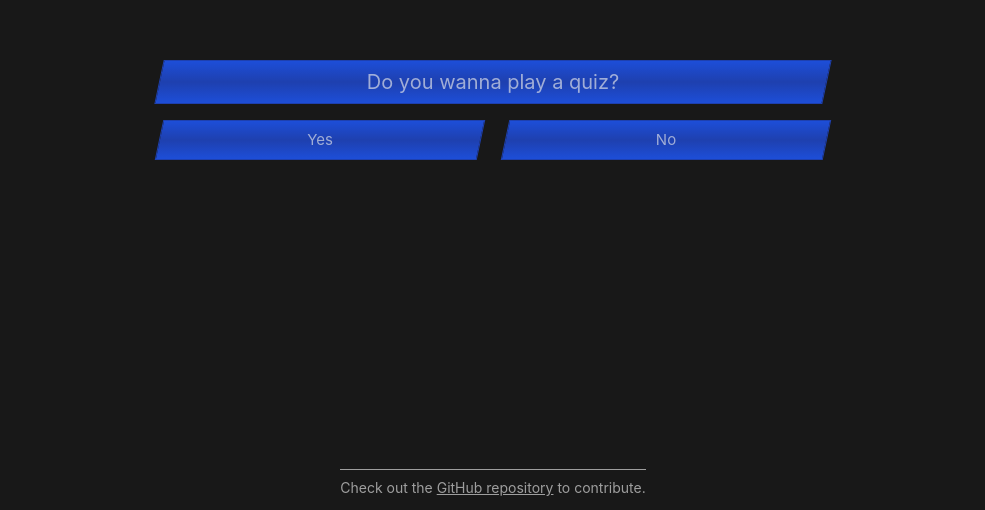
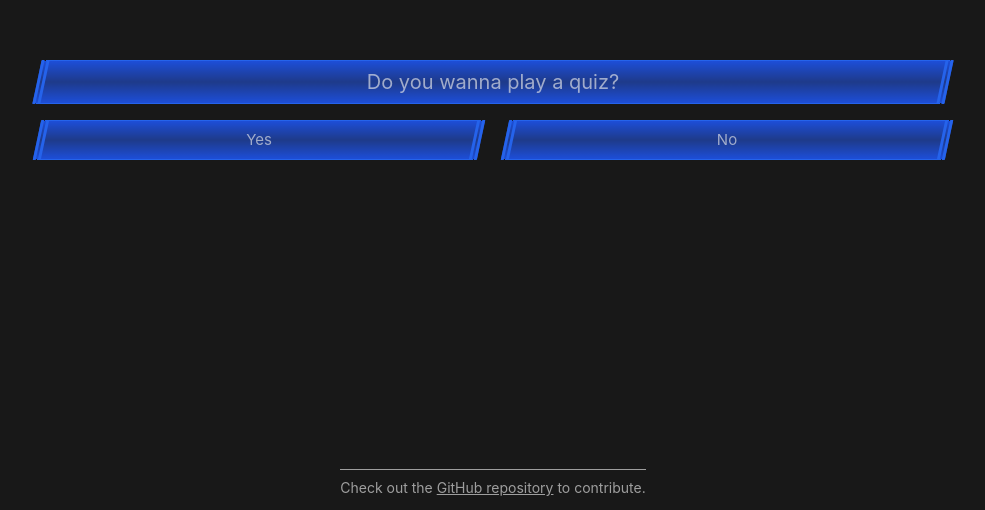
Before and after one commit to Wani4ka/upstream-game, a Vue app: page / in a window 1280 px wide. Shown: the part 290-800 px from the top of the page, without its empty margins (147-1132 px from the left). Built offline with nearby package versions, Linux system fonts and the light colour scheme; the HTML template or start-up script is replaced by a standard one.

Commit message:
Some layout and design improvements

```diff
--- a/src/components/GameProgress.vue
+++ b/src/components/GameProgress.vue
@@ -12,6 +12,7 @@
 					(!shouldApplyCustomState(index) && index >= current && index <= max) || (shouldApplyCustomState(index) && customState === 'yellow'),
 				'via-lime-800 from-lime-700 to-lime-700': (!shouldApplyCustomState(index) && index < current) || (shouldApplyCustomState(index) && customState === 'lime'),
 				'via-red-800 from-red-700 to-red-700': shouldApplyCustomState(index) && customState === 'red',
+				'text-slate-500': index > max+1,
 			}"
 		><div v-if="index === current" class="z-10 absolute w-[4px] bg-blue-100 h-full"/>{{ from + index - 1 }}</span>
 	</div>
--- a/src/components/Panel.vue
+++ b/src/components/Panel.vue
@@ -1,22 +1,22 @@
 <template>
 	<div>
 		<span
-			class="block absolute -inset-2 -skew-x-12 border border-blue-800"
+			class="block absolute -inset-2 -skew-x-12 border border-x-8 border-double"
 			aria-hidden="true"
 			:class="{
 				'bg-gradient-to-b': true,
-				'via-blue-800 from-blue-700 to-blue-700 ':
+				'via-blue-900 from-blue-700 to-blue-700 border-blue-600':
 					state === 'default' || !state,
 				'hover:from-blue-600 hover:to-blue-600':
 					hoverable && (state === 'default' || !state),
-				'via-yellow-800 from-yellow-700 to-yellow-700':
+				'via-yellow-900 from-yellow-700 to-yellow-700 border-yellow-600':
 					state === 'selected',
 				'hover:from-yellow-600 hover:to-yellow-600':
 					hoverable && state === 'selected',
-				'via-lime-800 from-lime-700 to-lime-700': state === 'incorrect',
+				'via-lime-900 from-lime-700 to-lime-700 border-lime-600': state === 'incorrect',
 				'hover:from-lime-600 hover:to-lime-600':
 					hoverable && state === 'incorrect',
-				'via-red-800 from-red-700 to-red-700': state === 'correct',
+				'via-red-900 from-red-700 to-red-700 border-red-600': state === 'correct',
 				'hover:from-red-600 hover:to-red-600':
 					hoverable && state === 'correct',
 			}"
--- a/src/components/TheGame.vue
+++ b/src/components/TheGame.vue
@@ -1,5 +1,5 @@
 <template>
-	<div class="container p-6 md:min-w-[700px]">
+	<div class="w-[75vw] max-w-4xl mx-auto">
 		<GameQuestion v-if="currentQuestion < questions.length">
 			<span v-if="showQuestionNumbers">{{ currentQuestion + 1 }}. </span
 			>{{ questions[currentQuestion].question }}
```
